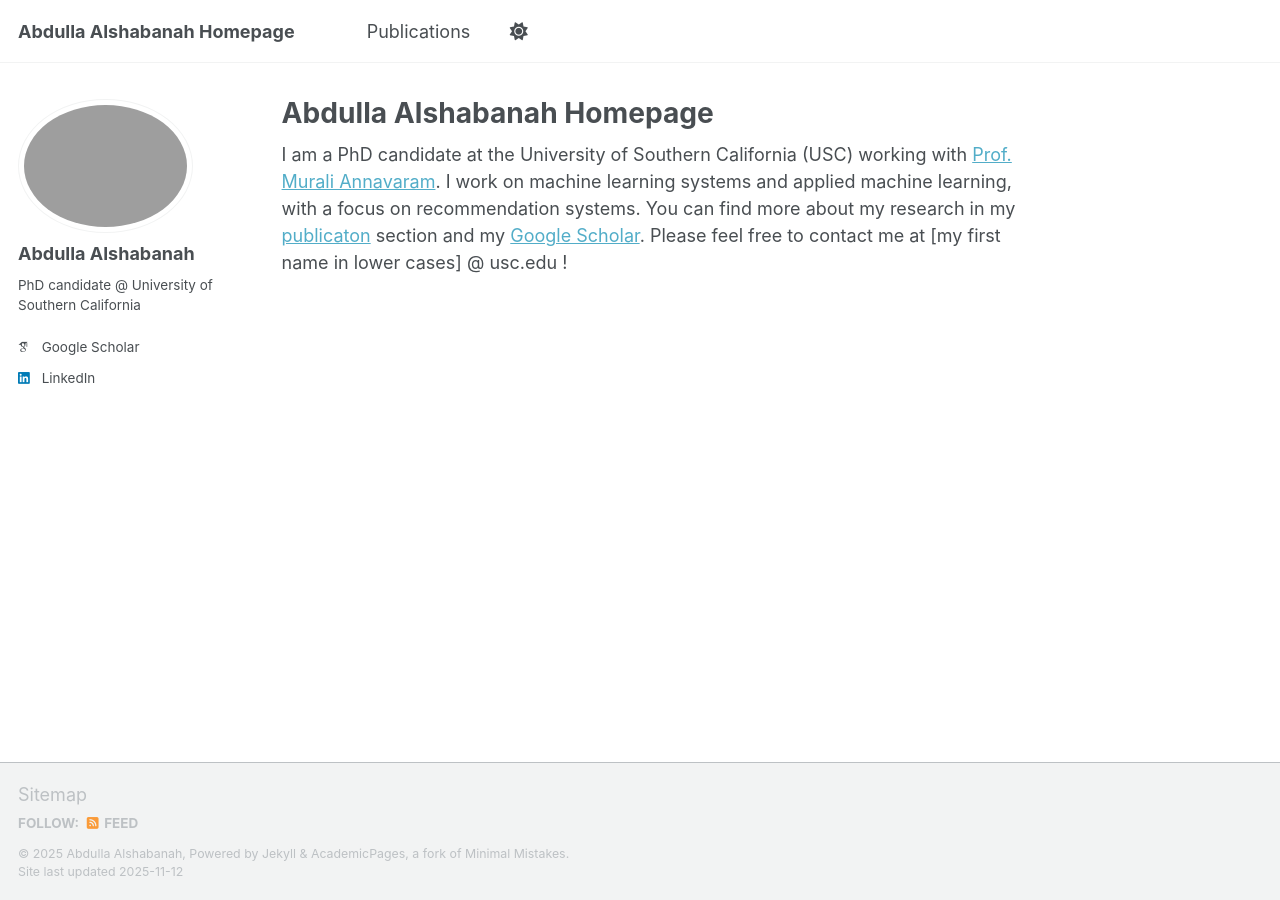
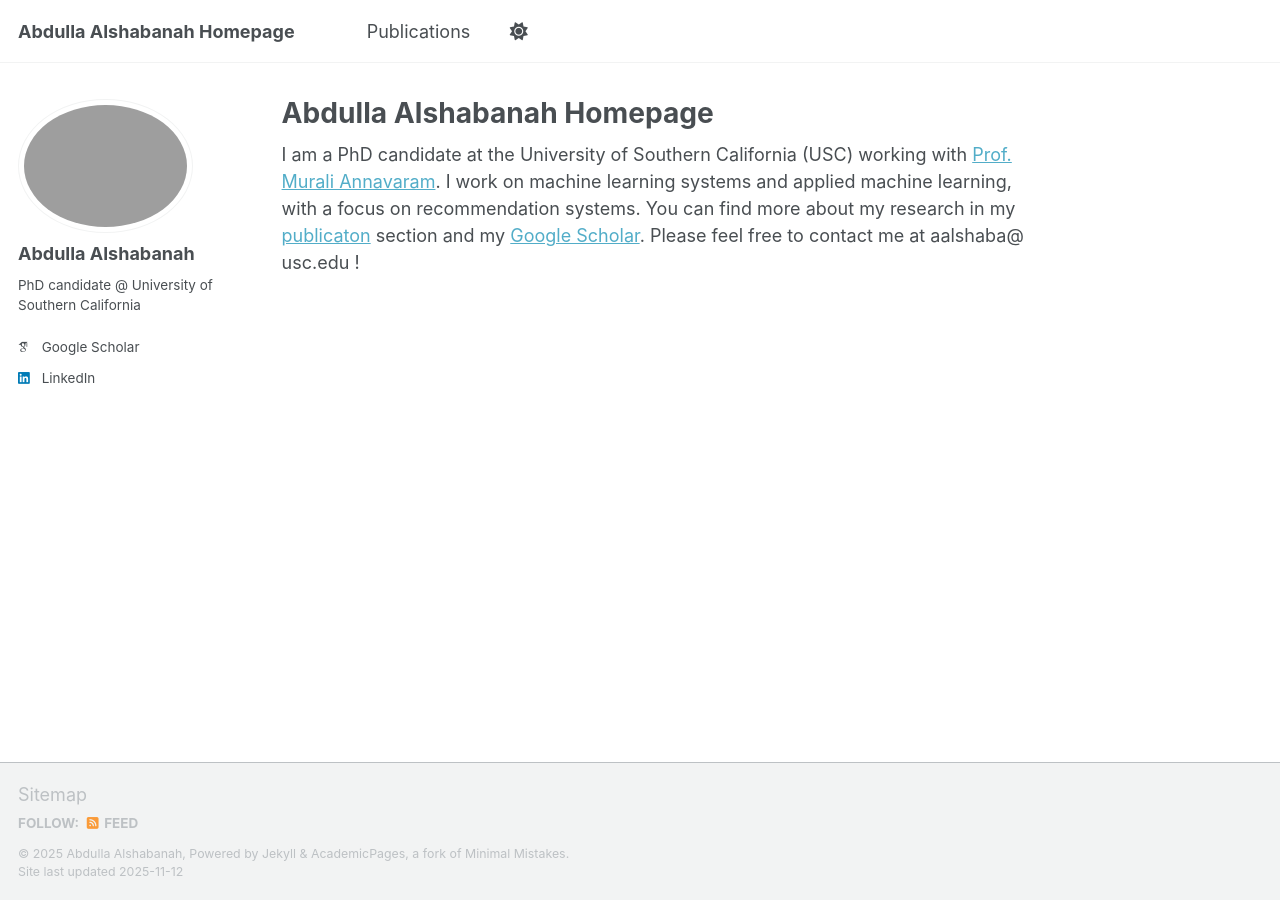
Before and after one commit to alshabae/alshabae.github.io, a Jekyll site: the page built from _pages/about.md, in a window 1280 px wide. Built offline with Jekyll 4.4.1, drawn with Linux system fonts in a browser that asks for light colours; some web fonts are replaced; a script that is not in the unit is left out.

Commit message:
Update about.md

```diff
--- a/_pages/about.md
+++ b/_pages/about.md
@@ -7,4 +7,4 @@ redirect_from:
   - /about.html
 ---
 
-I am a PhD candidate at the University of Southern California (USC) working with [Prof. Murali Annavaram](http://scip-lab.usc.edu/). I work on machine learning systems and applied machine learning, with a focus on recommendation systems. You can find more about my research in my [publicaton](https://alshabae.github.io//publications/) section and my [Google Scholar](https://scholar.google.com/citations?user=0kQ1-4oAAAAJ&hl=en). Please feel free to contact me at \[my first name in lower cases\] @ usc.edu !
+I am a PhD candidate at the University of Southern California (USC) working with [Prof. Murali Annavaram](http://scip-lab.usc.edu/). I work on machine learning systems and applied machine learning, with a focus on recommendation systems. You can find more about my research in my [publicaton](https://alshabae.github.io//publications/) section and my [Google Scholar](https://scholar.google.com/citations?user=0kQ1-4oAAAAJ&hl=en). Please feel free to contact me at aalshaba@ usc.edu !
```
